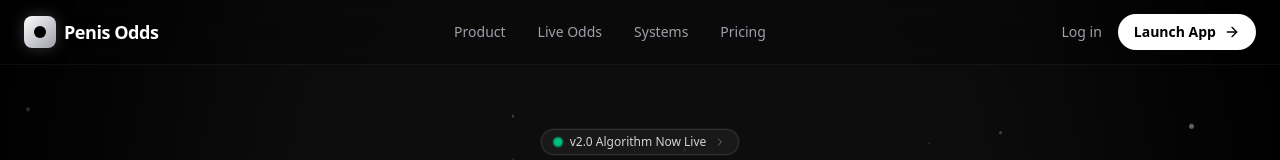
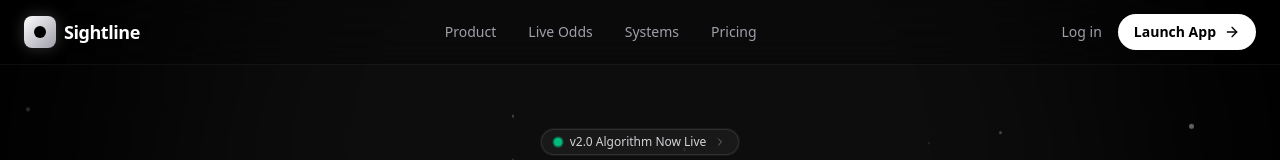
Before and after one commit to jaack4/evbetfront, a Next.js app in the folder sightline/: page / in a window 1280 px wide. Shown: the top 160 px of the page. Built offline with nearby package versions, Linux system fonts and the light colour scheme; no server answers.

Commit message:
Pricing and home page fix

```diff
--- a/sightline/app/pricing/page.tsx
+++ b/sightline/app/pricing/page.tsx
@@ -1,6 +1,6 @@
 'use client'
 
-import { useState } from 'react'
+import { useState, Suspense } from 'react'
 import { useRouter, useSearchParams } from 'next/navigation'
 import { useAuth } from '@clerk/nextjs'
 import { Check, ArrowLeft, Loader2 } from 'lucide-react'
@@ -10,7 +10,7 @@ import Link from 'next/link'
 const PRICE_ID_MONTHLY = 'price_1SesX0A6erfgyCsCQ2zjjpXf'
 const PRICE_ID_YEARLY = 'price_1SesYQA6erfgyCsCZQc3Hfpt'
 
-export default function PricingPage() {
+function PricingContent() {
   const [loading, setLoading] = useState<string | null>(null)
   const router = useRouter()
   const searchParams = useSearchParams()
@@ -214,3 +214,15 @@ export default function PricingPage() {
     </div>
   )
 }
+
+export default function PricingPage() {
+  return (
+    <Suspense fallback={
+      <div className="min-h-screen bg-black text-white flex items-center justify-center">
+        <Loader2 className="w-8 h-8 animate-spin" />
+      </div>
+    }>
+      <PricingContent />
+    </Suspense>
+  )
+}
--- a/sightline/components/Hero.tsx
+++ b/sightline/components/Hero.tsx
@@ -21,7 +21,7 @@ async function getTopBet(): Promise<Bet | null> {
     }
 
     const res = await fetch(`${apiUrl}/bets?limit=1`, {
-      cache: 'no-store',
+      next: { revalidate: 60 }, // Revalidate every 60 seconds
       headers
     });
 
@@ -53,7 +53,7 @@ export const Hero = async () => {
                 <div className="w-8 h-8 bg-gradient-to-br from-white to-zinc-400 rounded-lg flex items-center justify-center shadow-[0_0_15px_rgba(255,255,255,0.2)]">
                     <div className="w-3 h-3 bg-black rounded-full" />
                 </div>
-                <span className="font-bold text-lg tracking-tight text-white">Penis Odds</span>
+                <span className="font-bold text-lg tracking-tight text-white">Sightline</span>
             </div>
 
             {/* Desktop Nav */}
```
